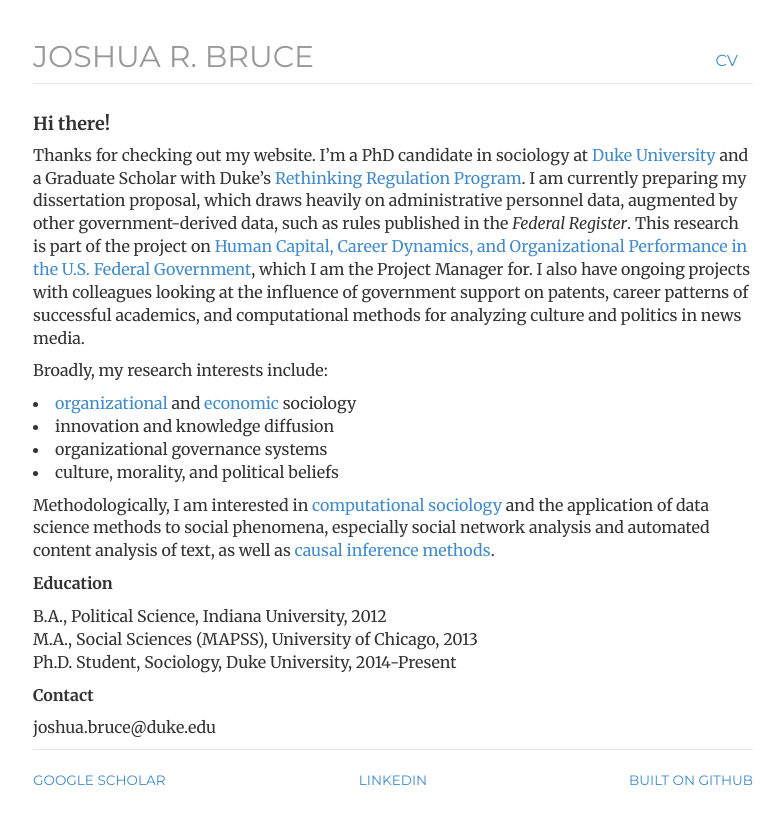
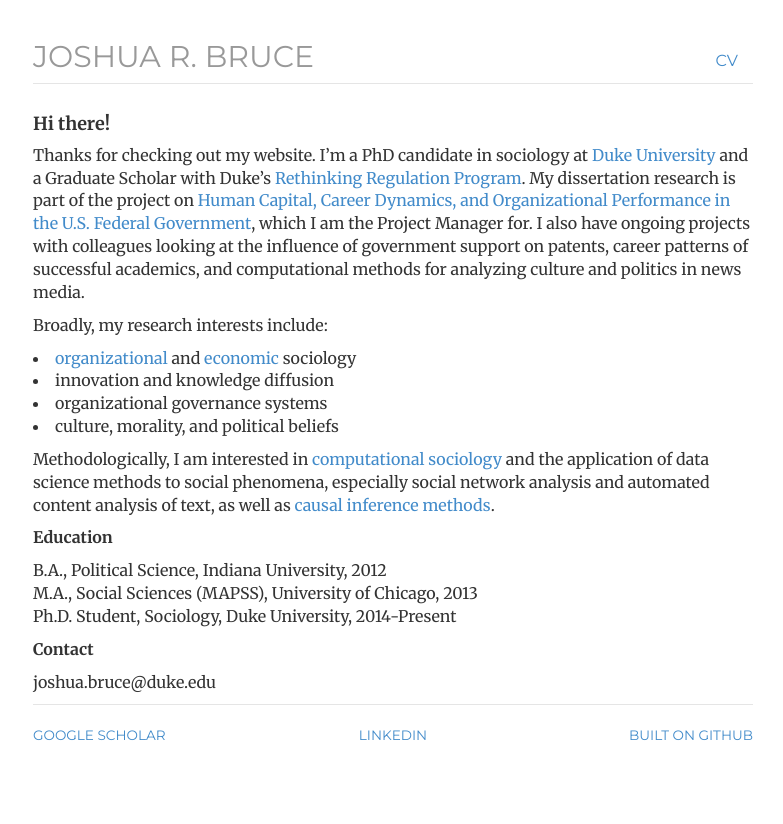
Before and after one commit to joshuarbruce/joshuarbruce.github.io, a Jekyll site: the page built from index.html, in a window 1280 px wide. Shown: the top 824 px of the page, without its empty margins (247-1030 px from the left). Built offline with Jekyll 4.4.1, drawn with Linux system fonts in a browser that asks for light colours; nearby versions of some CDN libraries.

Commit message:
Update index.html

```diff
--- a/index.html
+++ b/index.html
@@ -4,7 +4,7 @@
 ---
 <div class="blurb">
 	<h4>Hi there!</h4>
-	<p>Thanks for checking out my website. I’m a PhD candidate in sociology at <a href="http://sociology.duke.edu/" target="_blank">Duke University</a> and a Graduate Scholar with Duke’s <a href="http://kenan.ethics.duke.edu/regulation/" target="_blank">Rethinking Regulation Program</a>. I am currently preparing my dissertation proposal, which draws heavily on administrative personnel data, augmented by other government-derived data, such as rules published in the <i>Federal Register</i>. This research is part of the project on <a href="https://ssri.duke.edu/projects/human-capital-career-dynamics-and-organizational-performance-us-federal-government" target="_blank">Human Capital, Career Dynamics, and Organizational Performance in the U.S. Federal Government</a>, which I am the Project Manager for. I also have ongoing projects with colleagues looking at the influence of government support on patents, career patterns of successful academics, and computational methods for analyzing culture and politics in news media.</p>
+	<p>Thanks for checking out my website. I’m a PhD candidate in sociology at <a href="http://sociology.duke.edu/" target="_blank">Duke University</a> and a Graduate Scholar with Duke’s <a href="http://kenan.ethics.duke.edu/regulation/" target="_blank">Rethinking Regulation Program</a>. My dissertation research is part of the project on <a href="https://ssri.duke.edu/projects/human-capital-career-dynamics-and-organizational-performance-us-federal-government" target="_blank">Human Capital, Career Dynamics, and Organizational Performance in the U.S. Federal Government</a>, which I am the Project Manager for. I also have ongoing projects with colleagues looking at the influence of government support on patents, career patterns of successful academics, and computational methods for analyzing culture and politics in news media.</p>
 	<p>Broadly, my research interests include:
 		<li><a href="http://www.annualreviews.org/doi/pdf/10.1146/annurev.soc.30.012703.110644" target="_blank">organizational</a> and <a href="https://www.aeaweb.org/issues/13" target="_blank">economic</a> sociology</li>
 		<li>innovation and knowledge diffusion</li>
```
